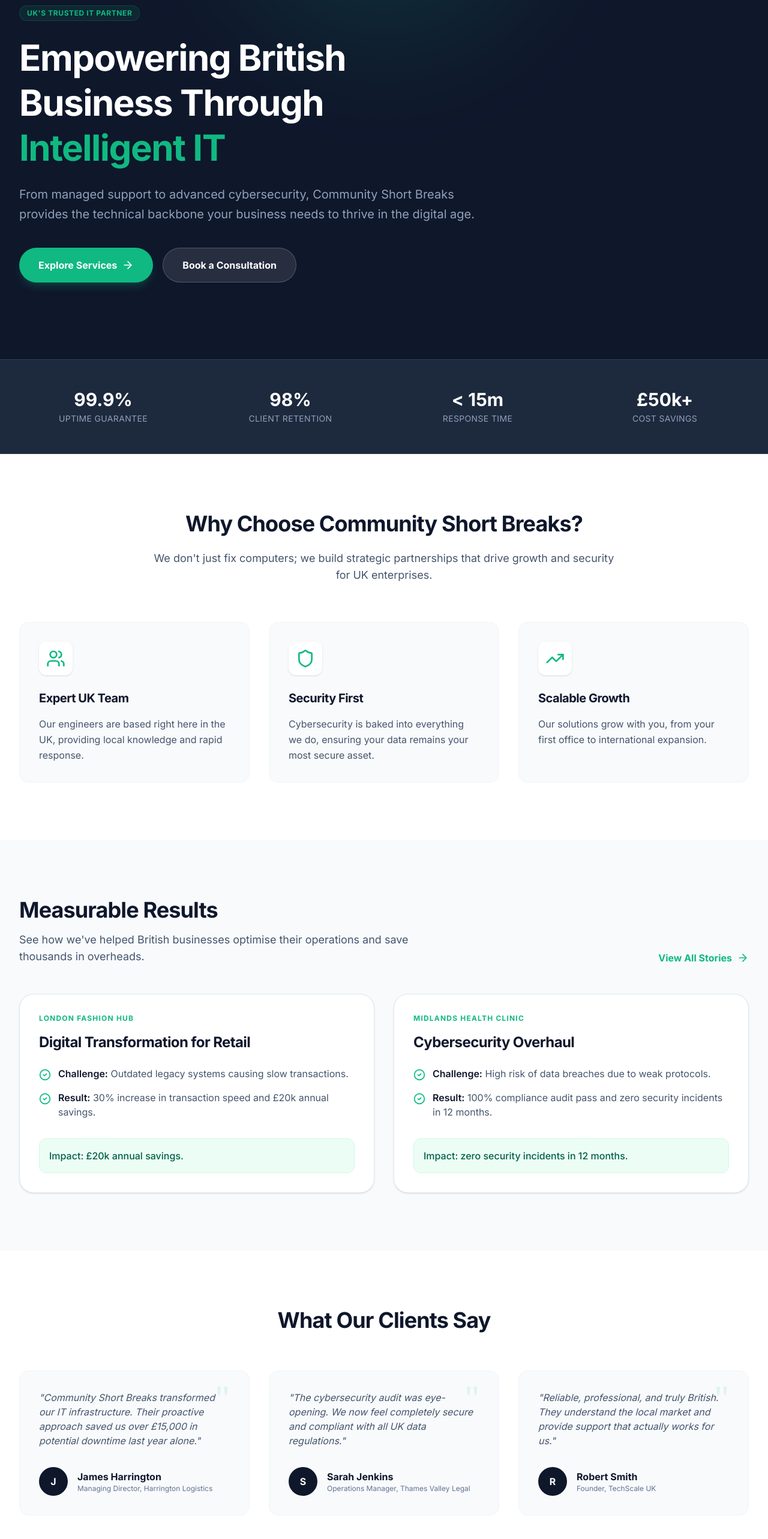
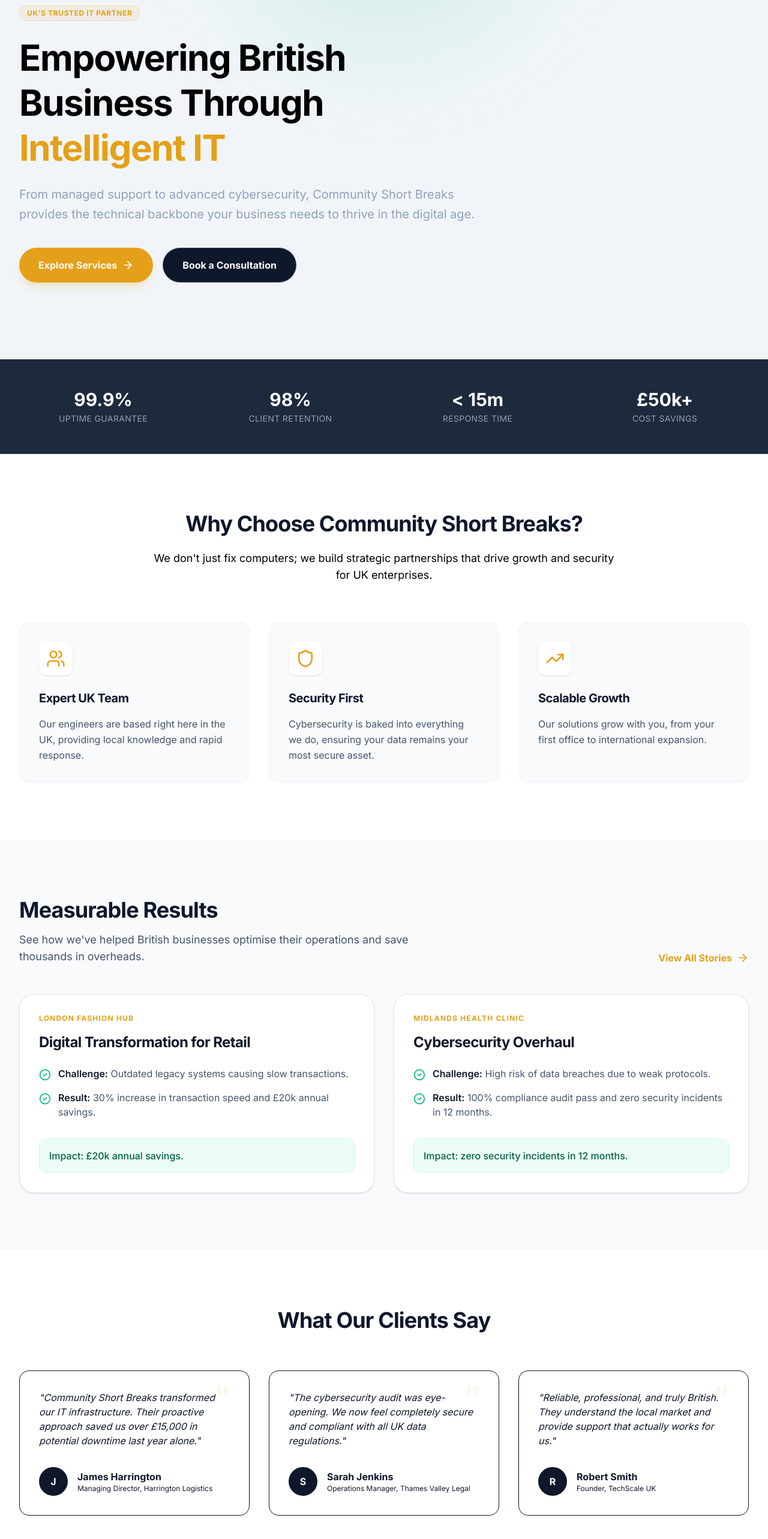
Before and after one commit to consultancy-outfit/100IT-SALESITES-001, a React (Vite) app: page / in a window 1280 px wide. Shown: the part 184-2750 px from the top of the page at 60% size. Built offline with nearby package versions, Linux system fonts and the light colour scheme.

Commit message:
update ui

```diff
--- a/src/App.tsx
+++ b/src/App.tsx
@@ -1,4 +1,4 @@
-import { BrowserRouter as Router, Routes, Route } from 'react-router-dom';
+import { BrowserRouter as Router, Routes, Route ,useLocation} from 'react-router-dom';
 import Home from './pages/Home';
 import Services from './pages/Services';
 import About from './pages/About';
@@ -6,10 +6,23 @@ import Pricing from './pages/Pricing';
 import Contact from './pages/Contact';
 import Terms from './pages/Terms';
 import Privacy from './pages/Privacy';
+import { useEffect } from 'react';
+
+
+ function ScrollToTop() {
+  const { pathname } = useLocation();
+
+  useEffect(() => {
+    window.scrollTo(0, 0);
+  }, [pathname]);
+
+  return null;
+}
 
 export default function App() {
   return (
     <Router>
+      <ScrollToTop/>
       <Routes>
         <Route path="/" element={<Home />} />
         <Route path="/services" element={<Services />} />
--- a/src/components/Footer.tsx
+++ b/src/components/Footer.tsx
@@ -8,7 +8,7 @@ export const Footer = () => {
   const currentYear = new Date().getFullYear();
 
   return (
-    <footer className="bg-slate-900 text-slate-300 pt-16 pb-8">
+    <footer className="bg-slate-100 text-black-300 pt-16 pb-8">
       <div className="container-custom">
         <div className="grid grid-cols-1 md:grid-cols-2 lg:grid-cols-4 gap-12 mb-12">
           {/* Brand & Description */}
@@ -18,7 +18,7 @@ export const Footer = () => {
             <Icon className="h-12 w-auto" />
           </div>
             </Link>
-            <p className="text-slate-400 leading-relaxed">
+            <p className="text-black-400 leading-relaxed">
               Empowering British businesses with cutting-edge IT solutions, robust cybersecurity, and strategic technology consultancy.
             </p>
             <div className="flex gap-4">
--- a/src/index.css
+++ b/src/index.css
@@ -6,7 +6,7 @@
   --font-mono: "JetBrains Mono", ui-monospace, SFMono-Regular, monospace;
 
   --color-brand-primary: #0f172a;
-  --color-brand-accent: #10b981;
+  --color-brand-accent: #e5a019;
   --color-brand-secondary: #334155;
 }
 
--- a/src/pages/Contact.tsx
+++ b/src/pages/Contact.tsx
@@ -15,7 +15,7 @@ const Contact = () => {
   return (
     <Layout>
       {/* Header */}
-      <section className="pt-32 pb-16 bg-slate-900 text-white">
+      <section className="pt-32 pb-16 bg-slate-100 text-white">
         <div className="container-custom text-center">
           <h1 className="text-4xl md:text-5xl font-bold mb-6">Get in Touch</h1>
           <p className="text-slate-400 text-lg max-w-2xl mx-auto">
--- a/src/pages/Home.tsx
+++ b/src/pages/Home.tsx
@@ -9,7 +9,7 @@ const Home = () => {
   return (
     <Layout>
       {/* Hero Section */}
-      <section className="relative pt-32 pb-20 md:pt-48 md:pb-32 overflow-hidden bg-slate-900">
+      <section className="relative pt-32 pb-20 md:pt-48 md:pb-32 overflow-hidden bg-slate-100">
         <div className="absolute inset-0 opacity-20">
           <div className="absolute top-0 left-0 w-full h-full bg-[radial-gradient(circle_at_50%_50%,#10b981,transparent_50%)] blur-3xl transform -translate-y-1/2"></div>
         </div>
@@ -23,7 +23,7 @@ const Home = () => {
               <span className="inline-block py-1 px-3 rounded-full bg-brand-accent/10 text-brand-accent text-xs font-bold uppercase tracking-wider mb-6 border border-brand-accent/20">
                 UK's Trusted IT Partner
               </span>
-              <h1 className="text-4xl md:text-6xl font-extrabold text-white leading-tight mb-6">
+              <h1 className="text-4xl md:text-6xl font-extrabold text-black leading-tight mb-6">
                 Empowering British Business Through <span className="text-brand-accent">Intelligent IT</span>
               </h1>
               <p className="text-lg md:text-xl text-slate-400 mb-10 leading-relaxed">
@@ -32,13 +32,13 @@ const Home = () => {
               <div className="flex flex-col sm:flex-row gap-4">
                 <Link
                   to="/services"
-                  className="px-8 py-4 bg-brand-accent text-white rounded-full font-bold hover:bg-emerald-500 transition-all flex items-center justify-center gap-2 shadow-lg shadow-brand-accent/20"
+                  className="px-8 py-4 bg-brand-accent text-white rounded-full font-bold  transition-all flex items-center justify-center gap-2 shadow-lg shadow-brand-accent/20"
                 >
                   Explore Services <ArrowRight className="w-5 h-5" />
                 </Link>
                 <Link
                   to="/contact"
-                  className="px-8 py-4 bg-white/10 text-white border border-white/20 rounded-full font-bold hover:bg-white/20 transition-all text-center"
+                  className="px-8 py-4 bg-slate-900 text-white border border-white/20 rounded-full font-bold  transition-all text-center"
                 >
                   Book a Consultation
                 </Link>
@@ -72,7 +72,7 @@ const Home = () => {
         <div className="container-custom">
           <div className="text-center max-w-3xl mx-auto mb-16">
             <h2 className="text-3xl md:text-4xl font-bold mb-6">Why Choose Community Short Breaks?</h2>
-            <p className="text-slate-600 text-lg">
+            <p className="text-black text-lg">
               We don't just fix computers; we build strategic partnerships that drive growth and security for UK enterprises.
             </p>
           </div>
@@ -148,16 +148,16 @@ const Home = () => {
           <h2 className="text-3xl md:text-4xl font-bold text-center mb-16">What Our Clients Say</h2>
           <div className="grid grid-cols-1 md:grid-cols-3 gap-8">
             {TESTIMONIALS.map((t, i) => (
-              <div key={i} className="p-8 rounded-2xl border border-slate-100 bg-slate-50 relative">
+              <div key={i} className="p-8 rounded-2xl border border-black-100 bg-black-50 relative">
                 <div className="text-6xl text-brand-accent/10 absolute top-4 right-8 font-serif">"</div>
-                <p className="text-slate-600 italic mb-8 relative z-10">"{t.content}"</p>
+                <p className="text-black-600 italic mb-8 relative z-10">"{t.content}"</p>
                 <div className="flex items-center gap-4">
                   <div className="w-12 h-12 rounded-full bg-brand-primary flex items-center justify-center text-white font-bold">
                     {t.name.charAt(0)}
                   </div>
                   <div>
-                    <div className="font-bold text-slate-900">{t.name}</div>
-                    <div className="text-xs text-slate-500">{t.role}, {t.company}</div>
+                    <div className="font-bold text-black-900">{t.name}</div>
+                    <div className="text-xs text-black-500">{t.role}, {t.company}</div>
                   </div>
                 </div>
               </div>
@@ -167,13 +167,13 @@ const Home = () => {
       </section>
 
       {/* CTA Section */}
-      <section className="section-padding">
+      <section className="section-padding ">
         <div className="container-custom">
-          <div className="bg-brand-primary rounded-[3rem] p-12 md:p-20 text-center relative overflow-hidden">
+          <div className="bg-slate-200 rounded-[3rem] p-12 md:p-20 text-center relative overflow-hidden">
             <div className="absolute top-0 right-0 w-64 h-64 bg-brand-accent/10 blur-3xl rounded-full -translate-y-1/2 translate-x-1/2"></div>
             <div className="relative z-10 max-w-3xl mx-auto">
-              <h2 className="text-3xl md:text-5xl font-bold text-white mb-8">Ready to Future-Proof Your Business?</h2>
-              <p className="text-slate-400 text-lg mb-10">
+              <h2 className="text-3xl md:text-5xl font-bold text-black mb-8">Ready to Future-Proof Your Business?</h2>
+              <p className="text-black-400 text-lg mb-10">
                 Join hundreds of UK businesses that trust Community Short Breaks for their IT needs. Let's start a conversation today.
               </p>
               <div className="flex flex-col sm:flex-row gap-4 justify-center">
@@ -185,7 +185,7 @@ const Home = () => {
                 </Link>
                 <Link
                   to="/pricing"
-                  className="px-10 py-4 bg-white/5 text-white border border-white/20 rounded-full font-bold hover:bg-white/10 transition-all"
+                  className="px-10 py-4 bg-brand-primary text-white border border-white/20 rounded-full font-bold hover:bg-white/10 transition-all"
                 >
                   View Pricing
                 </Link>
--- a/src/pages/Services.tsx
+++ b/src/pages/Services.tsx
@@ -17,7 +17,7 @@ const Services = () => {
   return (
     <Layout>
       {/* Header */}
-      <section className="pt-32 pb-16 bg-slate-900 text-white">
+      <section className="pt-32 pb-16 bg-slate-100 text-white">
         <div className="container-custom text-center">
           <h1 className="text-4xl md:text-5xl font-bold mb-6">Our IT Services</h1>
           <p className="text-slate-400 text-lg max-w-2xl mx-auto">
```
Also changed, not shown: src/pages/About.tsx (+6 -6 lines), src/pages/Pricing.tsx (+6 -6 lines).
